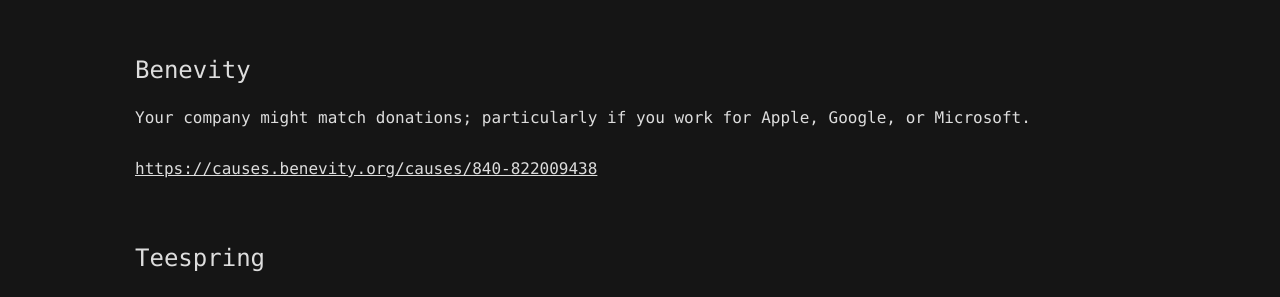
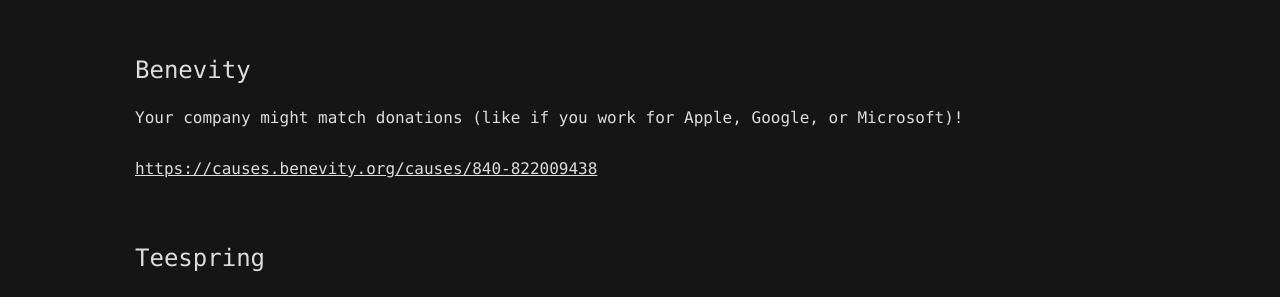
Before and after one commit to emeraldonion/emeraldonion.github.io, a Jekyll site: the page built from donate/index.markdown, in a window 1280 px wide and 1118 px high. Shown: the part 477-774 px from the top of the window. Built offline with Jekyll 4.4.1, drawn with Linux system fonts in a browser that asks for light colours; our own code applies the rules of GitHub Pages for plain Markdown files.

Commit message:
Simplifying some language

```diff
--- a/donate/index.markdown
+++ b/donate/index.markdown
@@ -6,17 +6,17 @@
 
 # PayPal Giving Fund
 
-<a href="https://www.paypal.com/us/fundraiser/charity/2819730"><span id="fundraisingLink">https://www.paypal.com/us/fundraiser/charity/2819730</span></a>
+<a href="https://www.paypal.com/us/fundraiser/charity/2819730" target="_blank">https://www.paypal.com/us/fundraiser/charity/2819730</a>
 
 # Benevity
 
-Your company might match donations; particularly if you work for Apple, Google, or Microsoft.
+Your company might match donations (like if you work for Apple, Google, or Microsoft)!
 
-<a href="https://causes.benevity.org/causes/840-822009438" target="_blank" rel="noopener">https://causes.benevity.org/causes/840-822009438</a>
+<a href="https://causes.benevity.org/causes/840-822009438" target="_blank">https://causes.benevity.org/causes/840-822009438</a>
 
 # Teespring
 
-<a href="https://teespring.com/emerald-onion" target="_blank" rel="noopener">https://teespring.com/emerald-onion</a>
+<a href="https://teespring.com/emerald-onion" target="_blank">https://teespring.com/emerald-onion</a>
 
 # Cash, Check, or Money Order
 
```
